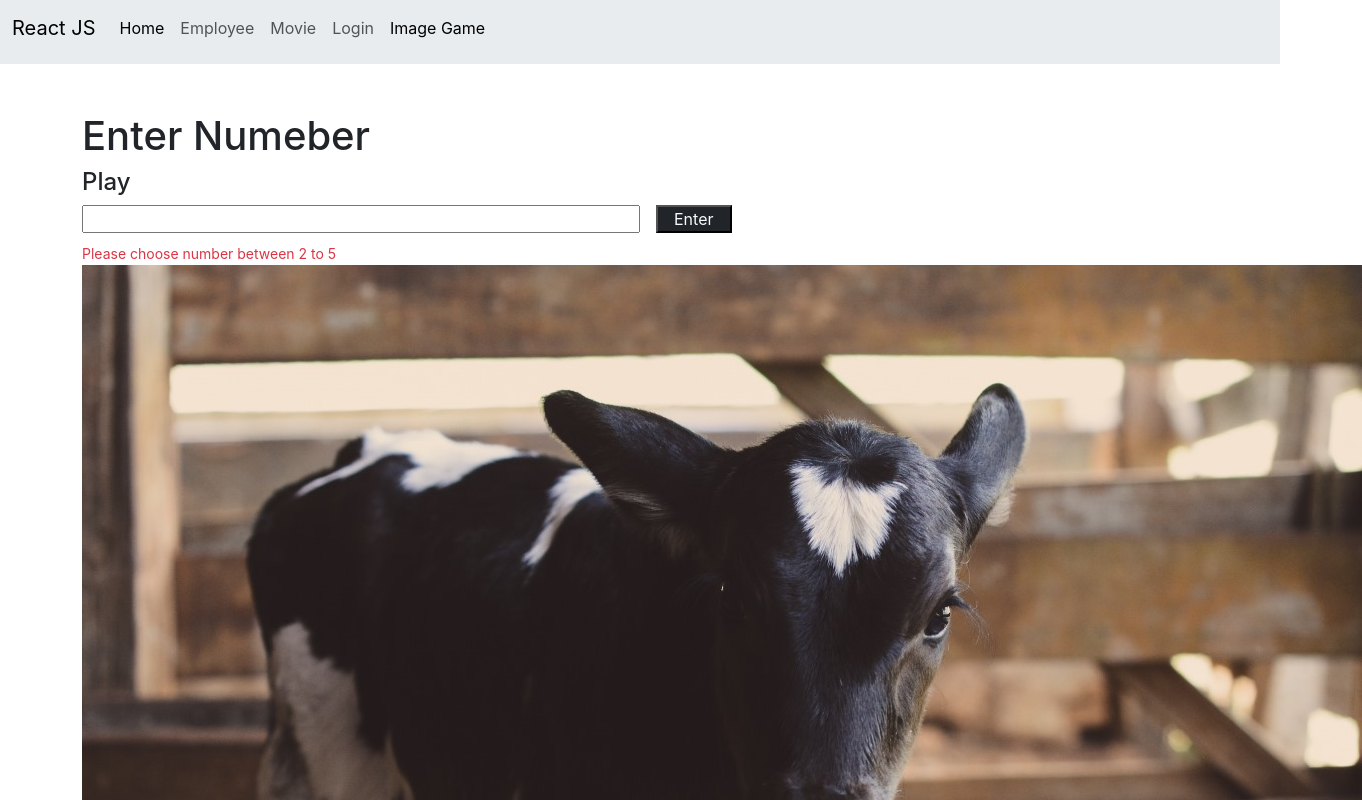
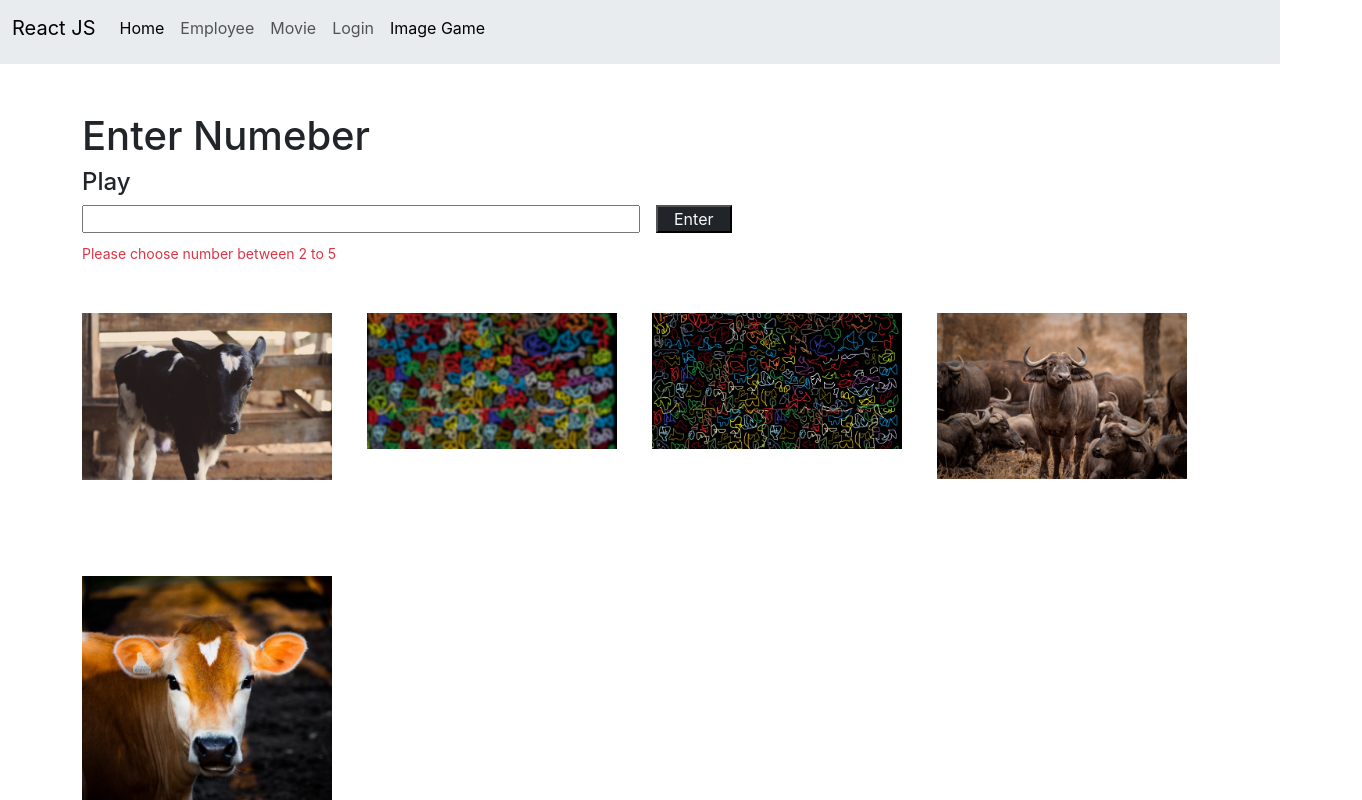
Before and after one commit to Shubham138g/React-o7, a React (Create React App) app: page /image in a window 1280 px wide. Shown: the top 800 px of the page, 1362 px wide, since content can reach past the window. Built offline with nearby package versions, Linux system fonts and the light colour scheme.

Commit message:
making imageGame

```diff
--- a/src/Component/ImageGame.jsx
+++ b/src/Component/ImageGame.jsx
@@ -1,18 +1,24 @@
-import React, {useState, Fragment } from "react";
-import {toast} from "react-toastify";
+import React, { useState, Fragment } from "react";
+import { toast } from "react-toastify";
 
 export default function ImageGame() {
-    const  [number, setNumber] = useState("");
-    const  [result, setResult] = useState("Play");
-    const handleInput=(e)=>{
-        setNumber(e.target.value);
-
+  const [number, setNumber] = useState("");
+  const [result, setResult] = useState("Play");
+  const handleInput = (e) => {
+    setNumber(e.target.value);
+  };
+  const checkNumber = () => {
+    if (number <= 1 || number > 5) {
+      toast("number is not vaild");
     }
-    const checkNumber=()=>{
-        if(number<=1 || number>5){
-            toast("number is not vaild")
-        }
-    }
+  };
+  const URL = [
+    "/image/1.jpg",
+    "/image/2.jpg",
+    "/image/3.jpg",
+    "/image/4.jpg",
+    "/image/5.jpg",
+  ];
 
   return (
     <Fragment>
@@ -27,14 +33,24 @@ export default function ImageGame() {
           min={2}
           max={5}
         />
-        <button  type="submit" onClick={checkNumber} className="ms-3 px-3 bg-dark text-light">Enter</button>
+        <button
+          type="submit"
+          onClick={checkNumber}
+          className="ms-3 px-3 bg-dark text-light"
+        >
+          Enter
+        </button>
         <div className="mt-2">
-            <small className="text-danger">Please choose number between 2 to 5</small>
+          <small className="text-danger">
+            Please choose number between 2 to 5
+          </small>
         </div>
         <div className="row">
-            <div className="col-3">
-                <img src="/image/1.jpg"/>
+          {URL.map((pic, index) => (
+            <div className="col-3 my-5">
+              <img width="250px" key={index} src={pic} alt={`Image ${index + 1}`} />
             </div>
+          ))}
         </div>
       </div>
     </Fragment>
```
